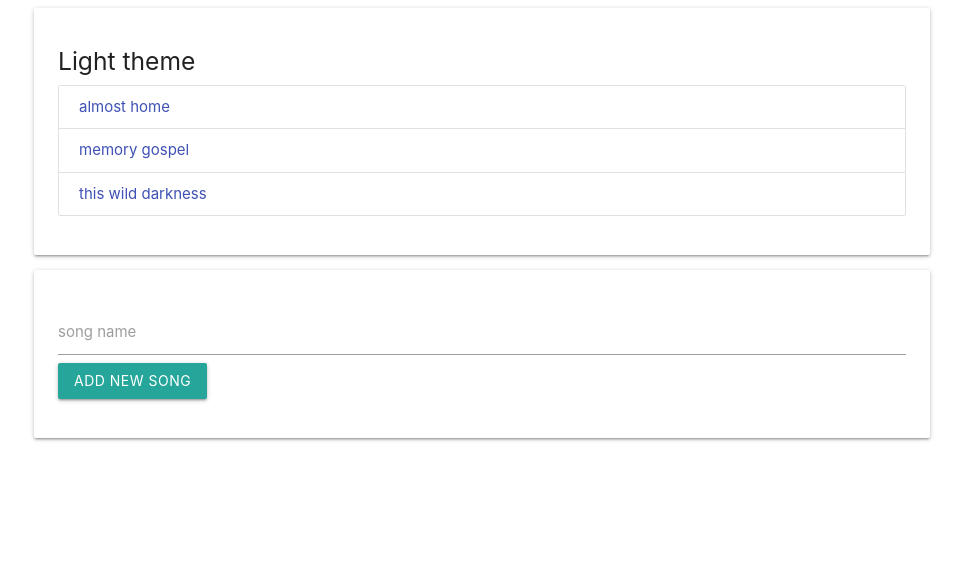
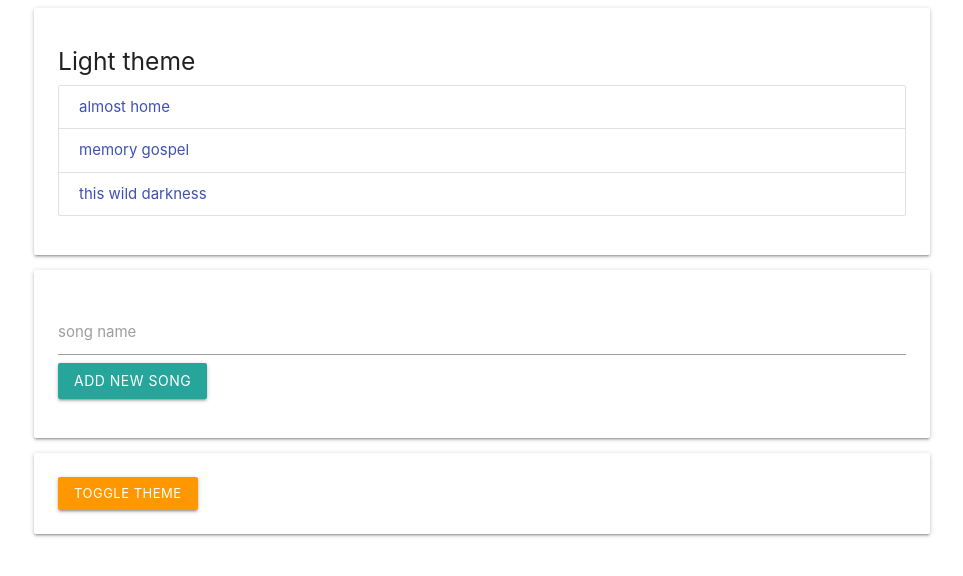
Before and after one commit to danielc92/react-hooks-context-tutorial, a React (Create React App) app: page / in a window 1280 px wide. Shown: the top 576 px of the page, without its empty margins (158-1121 px from the left). Built offline with nearby package versions, Linux system fonts and the light colour scheme.

Commit message:
Added toggle theme functional component

```diff
--- a/src/components/App.js
+++ b/src/components/App.js
@@ -1,12 +1,14 @@
 import React from 'react';
 import SongList from './SongList';
 import ThemeContextProvider from '../contexts/ThemeContext';
+import ThemeToggle from './ThemeToggle';
 
 export default function App() {
     return (
         <div className="container">
             <ThemeContextProvider>
                 <SongList/>
+                <ThemeToggle/>
             </ThemeContextProvider>
         </div>
     )
--- /dev/null
+++ b/src/components/ThemeToggle.js
@@ -0,0 +1,16 @@
+import React, { useContext } from 'react';
+import { ThemeContext } from '../contexts/ThemeContext';
+
+
+export default function ThemeToggle() {
+
+    const { toggleTheme } = useContext(ThemeContext)
+
+    return (
+        <div className="card">
+            <div className="card-content">
+                <button className="btn-small orange" onClick={toggleTheme}>Toggle Theme</button>
+            </div>
+        </div>
+    )
+}
```
